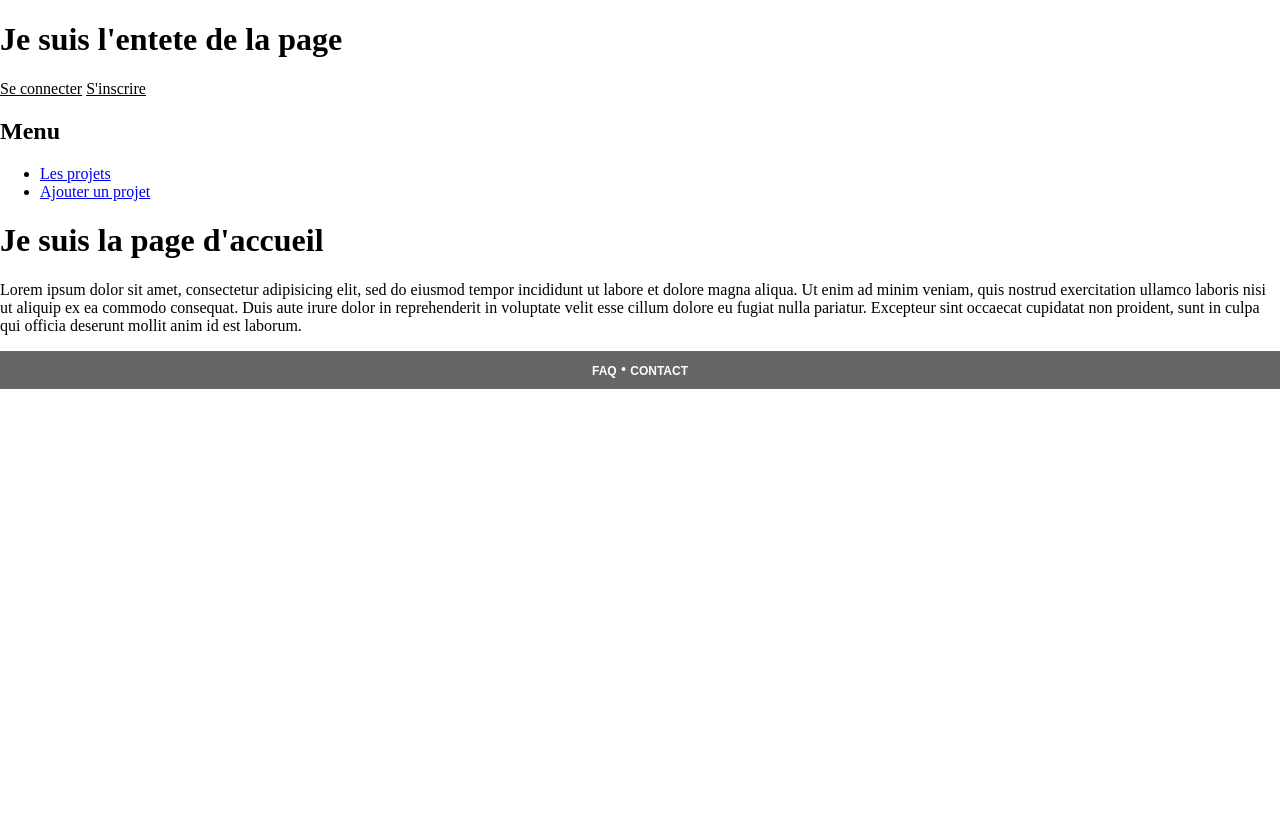
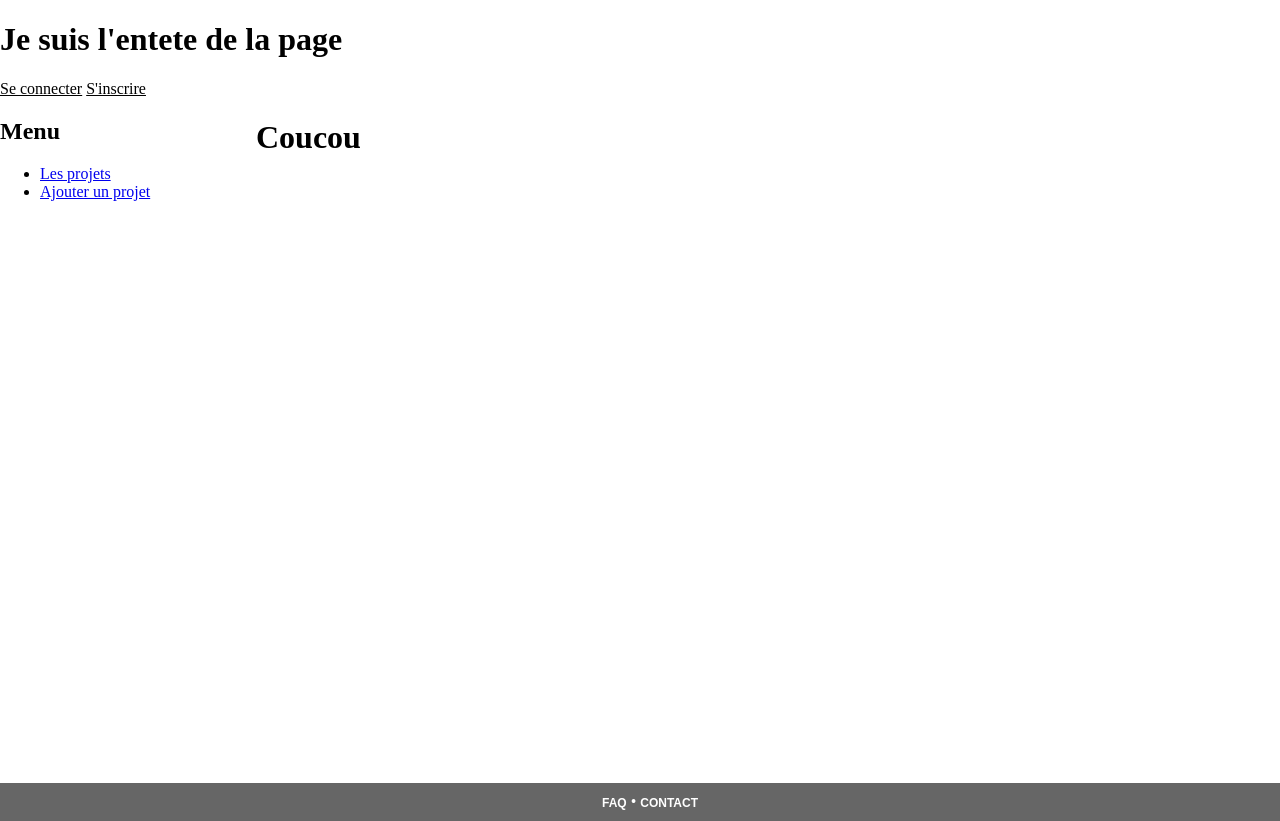
Before and after one commit to nicolasprvd/projet_tic, a PHP site: page / in a window 1280 px wide. Before the commit the page ends 389 px from the top, so only its background shows below. Run offline with PHP 8.4, Linux system fonts and the light colour scheme; data that the repository does not hold is empty.

Commit message:
Mis à jour menu + footer

```diff
--- a/css/style.css
+++ b/css/style.css
@@ -125,7 +125,7 @@
 
 .mll {
     margin-left: 20px;
- }
+}
 
 .mrn {
     margin-right: 0;
@@ -172,6 +172,7 @@
 .ptn {
     padding-top: 0;
 }
+
 .ptts {
     padding-top: 5px;
 }
@@ -248,16 +249,40 @@
     padding-right: 20px;
 }
 
+html, body {
+    height: 100%;
+}
+
+/** ____________________________________________ **/
+/** Global **/
+.theGlobal {
+    min-height: 100%;
+    position: relative;
+}
+
+/** Menu **/
+.theMenu {
+    float:left;
+    width:20%;
+    grid-template-columns: fit-content(100%);
+}
+
+.theContenu {
+    margin-left: 20%;
+}
+
 /** ____________________________________________ **/
 /** Footer **/
-.theFooter{
+.theFooter {
     background-color: #666666;
-    /*width: 100%;*/
     text-align: center;
     color: #ffffff;
+    position: absolute;
+    bottom: 0;
+    width: 100%;
 }
 
-.theFooter .footer_liens a{
+.theFooter .footer_liens a {
     color: #ffffff;
     text-decoration: none;
 }
--- a/include/accueil.php
+++ b/include/accueil.php
@@ -1,10 +1,2 @@
-<?php
-/**
-* Page d'accueil de l'application
-**/
-
-echo '<h1>Je suis la page d\'accueil</h1>';
-
-echo '<p>Lorem ipsum dolor sit amet, consectetur adipisicing elit, sed do eiusmod tempor incididunt ut labore et dolore magna aliqua. Ut enim ad minim veniam, quis nostrud exercitation ullamco laboris nisi ut aliquip ex ea commodo consequat. Duis aute irure dolor in reprehenderit in voluptate velit esse cillum dolore eu fugiat nulla pariatur. Excepteur sint occaecat cupidatat non proident, sunt in culpa qui officia deserunt mollit anim id est laborum.</p>';
-
- ?>
+<!DOCTYPE html>
+ <h1>Coucou</h1>
--- a/include/footer.php
+++ b/include/footer.php
@@ -5,4 +5,3 @@
         •
         <a href="#" class="font-x-small bold upper">Contact</a>
 </footer>
-</html>
--- a/index.php
+++ b/index.php
@@ -12,9 +12,9 @@ define('URL', 'index.php?page=');
 <!DOCTYPE html>
 <html lang="fr" dir="ltr">
 <head>
-    <meta http-equiv="Content-Type" content="text/html; charset=UTF-8" />
+    <meta http-equiv="Content-Type" content="text/html; charset=UTF-8"/>
     <meta name="viewport" content="width=device-width, initial-scale=1">
-    <meta name="keywords" content="TIC" />
+    <meta name="keywords" content="TIC"/>
     <meta name="Projets TIC" content="Projets TIC"/>
     <link rel="stylesheet" href="css/style_connexion.css">
     <link rel="stylesheet" href="css/style_projets.css">
@@ -23,27 +23,34 @@ define('URL', 'index.php?page=');
 </head>
 
 <body class="man">
+<div class="theGlobal">
 
     <!-- ENTETE -->
     <header>
         <?php
         include "include/header.php";
-    include "include/menu.php";
         ?>
     </header>
 
+    <!-- MENU -->
+    <div class="theMenu">
+        <?php
+        include "include/menu.php";
+        ?>
+    </div>
+
     <!-- CONTENU -->
-<div>
+    <div class="theContenu">
         <?php
         //Si $_GET['page'] n'est pas définie alors on affiche la page d'accueil
-    if(!isset($_GET['page'])) {
+        if (!isset($_GET['page'])) {
             include "include/accueil.php";
-    }else if(isset($_GET['page']) && preg_match('/(form)/', $_GET['page'])){
+        } else if (isset($_GET['page']) && preg_match('/(form)/', $_GET['page'])) {
             //Si la page est définie et que c'est un formulaire alors on l'inclut
-        include "pages/formulaires/".$_GET['page'];
-    }else {
+            include "pages/formulaires/" . $_GET['page'];
+        } else {
             //Si la page est définie alors on l'inclut
-        include "pages/".$_GET['page'];
+            include "pages/" . $_GET['page'];
         }
         ?>
     </div>
@@ -51,5 +58,6 @@ define('URL', 'index.php?page=');
     <!-- PIED DE PAGE -->
     <?php include "include/footer.php"; ?>
 
+</div>
 </body>
 </html>
```
Lines whose indentation alone changed are shown as unchanged.
